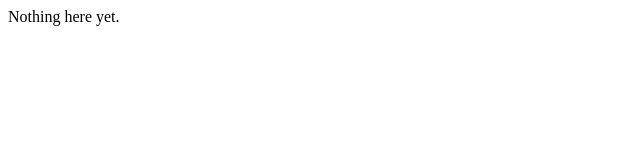
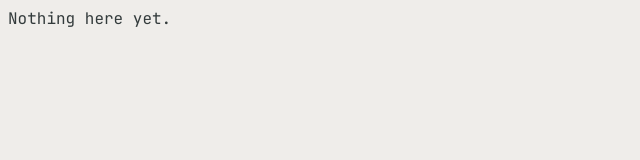
Before and after one commit to ahs3n/ShaderTool, a plain HTML site: page index.html in a window 1280 px wide. Shown: the whole page, without its empty margins (0-640 px from the left). Drawn offline with Linux system fonts and the light colour scheme.

Commit message:
I _really_ forgot this.

```diff
--- a/index.html
+++ b/index.html
@@ -1,7 +1,7 @@
 <HTML>
   <head>
 
-    <style rel="stylesheet" href="./style.css"></style>
+    <link rel="stylesheet" href="./style.css">
     <meta charset="utf-8">
     <meta http-equiv="Content-Type" content="text/html; charset=utf-8">
     <link rel="icon" type="image/x-icon" href="/assets/favicon.ico">
```
